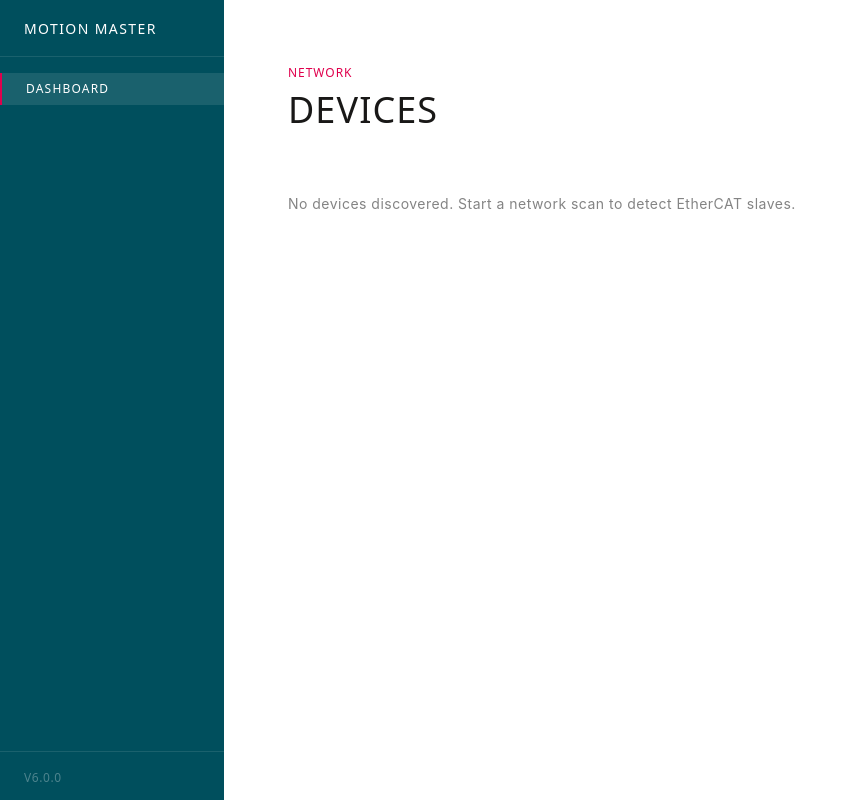
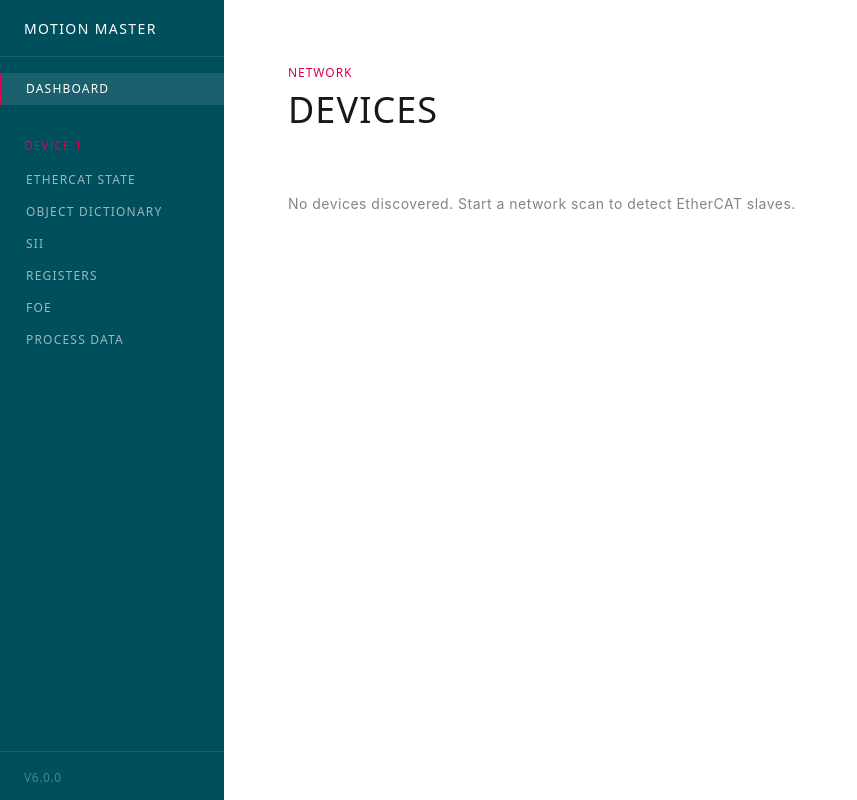
Before and after one commit to synapticon/motion-master, a React (Vite) app in the folder ui/apps/motion-master/: page / in a window 1280 px wide. Shown: the whole page, without its empty margins (0-857 px from the left). Built offline with nearby package versions, Linux system fonts and the light colour scheme; a web font is replaced by a local one.

Commit message:
Always show device nav links in sidebar
Falls back to device 1 when no deviceId is in the URL, so all pages
are reachable from the sidebar regardless of device selection state.

Co-Authored-By: Claude Sonnet 4.6 <noreply@anthropic.com>

```diff
--- a/ui/apps/motion-master/src/layouts/RootLayout.tsx
+++ b/ui/apps/motion-master/src/layouts/RootLayout.tsx
@@ -52,7 +52,7 @@ export default function RootLayout() {
 
         <nav className="flex-1 overflow-y-auto py-4">
           <NavItem to="/" label="Dashboard" />
-          {deviceId && <DeviceSection deviceId={deviceId} />}
+          <DeviceSection deviceId={deviceId ?? '1'} />
         </nav>
 
         <div className="px-5 py-3 border-t border-white/10">
```
